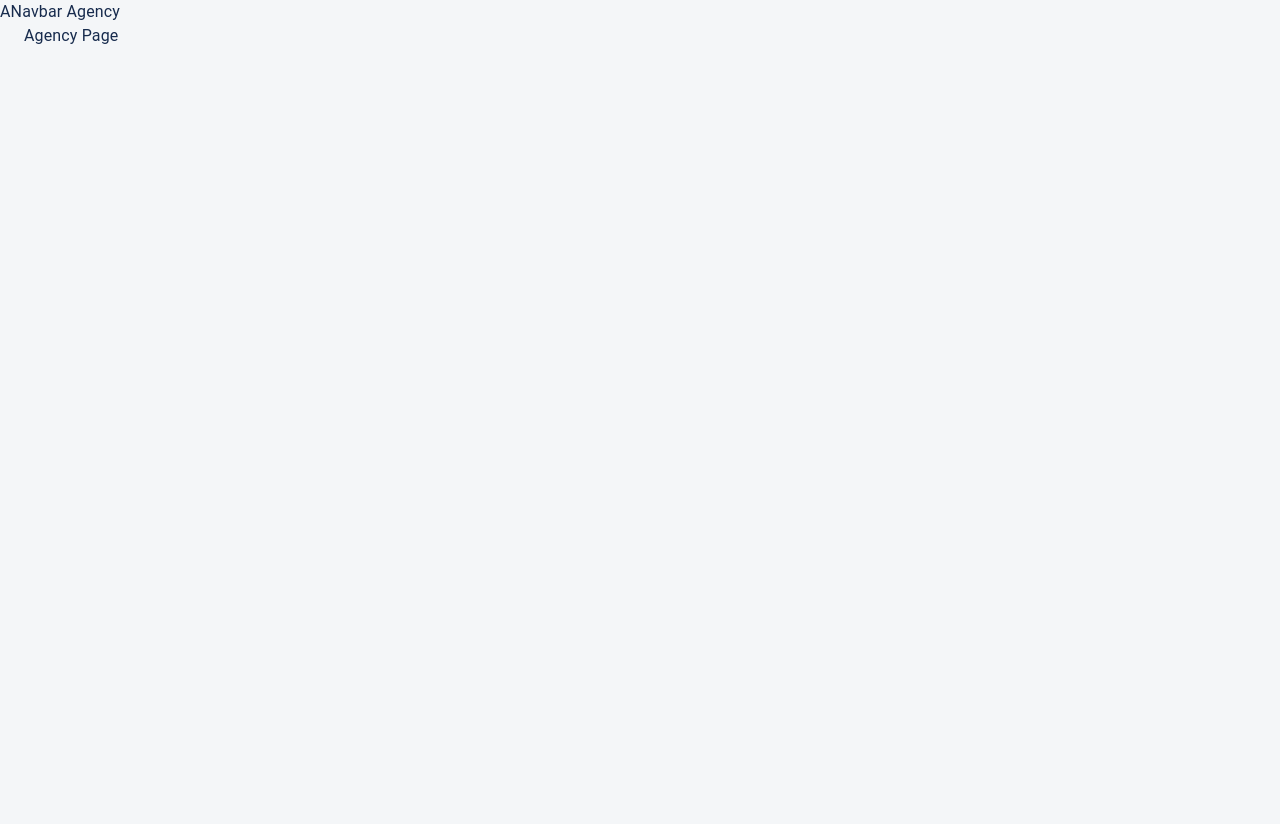
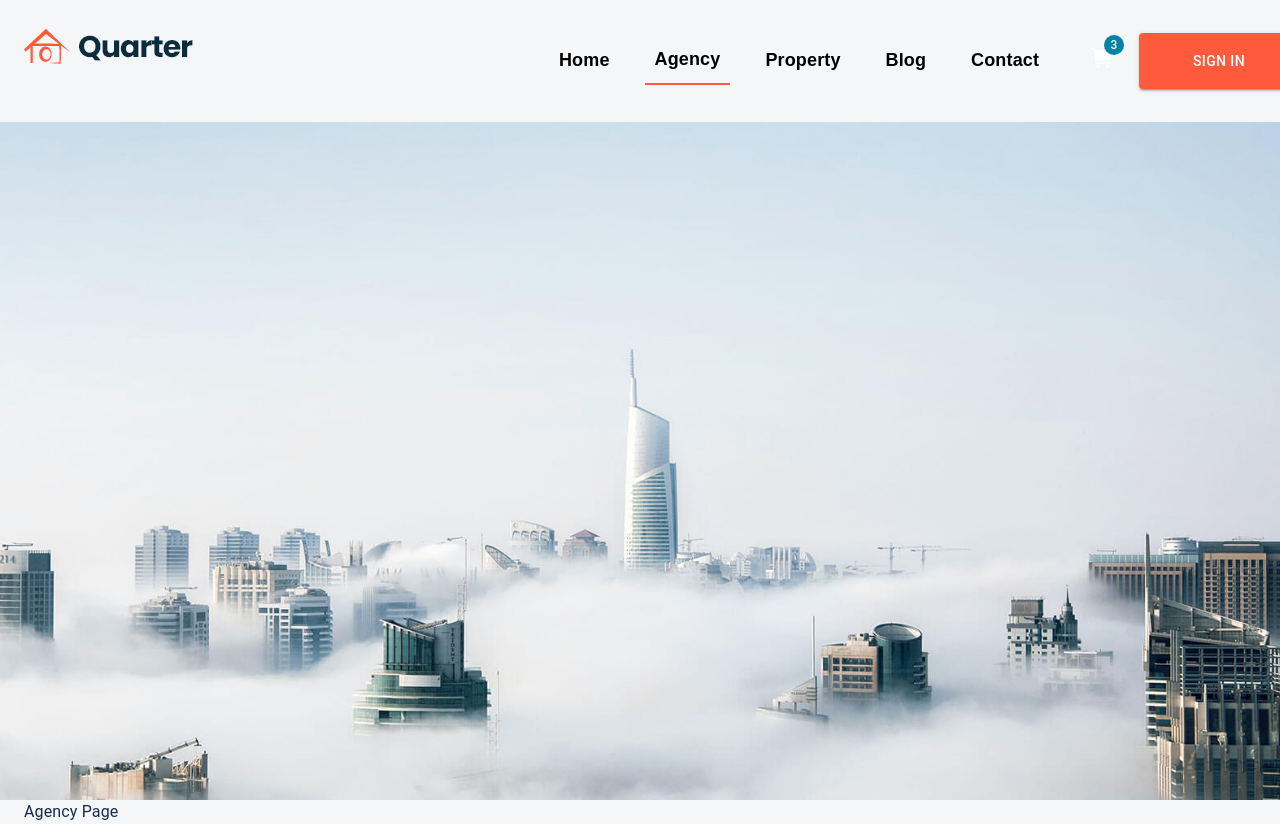
Before and after one commit to ortigaliev/maxestate-react, a React (Create React App) app: page / in a window 1280 px wide. Both pictures are taken after a click on the element "Agency". Before the commit the page ends 800 px from the top, so only its background shows below. Built offline with nearby package versions, Linux system fonts and the light colour scheme.

Commit message:
feat: Develop header and other pages routing logic

```diff
--- a/src/app/components/headers/agency.tsx
+++ b/src/app/components/headers/agency.tsx
@@ -1,7 +1,109 @@
+import {
+  Badge,
+  Box,
+  Button,
+  Container,
+  IconButton,
+  Stack,
+} from "@mui/material";
 import React from "react";
+import { NavLink } from "react-router-dom";
 
 export function NavbarAgency(props: any) {
   return (
-  <div>ANavbar Agency</div>
+    <div className="format_agency home_navbar">
+      <Container>
+        <Stack
+          flexDirection={"row"}
+          className="navbar_config agency_navbar_config"
+          justifyContent={"space-between"}
+        >
+          <Box>
+            <img src="/images/agency/logo_black.png" alt="Logo" />
+          </Box>
+          <Stack
+            className="navbar_links"
+            flexDirection={"row"}
+            justifyContent={"space-evenly"}
+            alignItems={"center"}
+          >
+            <Box
+              className="agency_hover-line hover-line"
+              onClick={props.setPath}
+            >
+              <NavLink to="/">Home</NavLink>
+            </Box>
+            <Box
+              className="agency_hover-line hover-line"
+              onClick={props.setPath}
+            >
+              <NavLink to="/agency" activeClassName="underline">
+                Agency
+              </NavLink>
+            </Box>
+            <Box
+              className="agency_hover-line hover-line"
+              onClick={props.setPath}
+            >
+              <NavLink to="/property" activeClassName="underline">
+                Property
+              </NavLink>
+            </Box>
+            <Box
+              className="agency_hover-line hover-line"
+              onClick={props.setPath}
+            >
+              <NavLink to="/blog" activeClassName="underline">
+                Blog
+              </NavLink>
+            </Box>
+            <Box
+              className="agency_hover-line hover-line"
+              onClick={props.setPath}
+            >
+              <NavLink to="/contact" activeClassName="underline">
+                Contact
+              </NavLink>
+            </Box>
+            {/* Shopping Cart  */}
+            <Box className="agency_hover-line hover-line ">
+              <IconButton
+                aria-label="cart"
+                id="basic-button"
+                aria-controls={undefined}
+                aria-haspopup="true"
+                aria-expanded={undefined}
+                //onClick={handleClick}
+              />
+              <Badge badgeContent={3} color="secondary">
+                <Box className="agency_hover-line_icon-box">
+                  <img
+                    className="agency_hover-line_icon"
+                    src="/images/home/shopping_cart.svg"
+                    alt="Shopping Cart"
+                  />
+                </Box>
+              </Badge>
+            </Box>
+            <Box>
+              <Button
+                className=" agency_hover-line hover-line"
+                variant="contained"
+                style={{
+                  width: "160px",
+                  height: "56px",
+                  backgroundColor: "#ff5a3c",
+                }}
+              >
+                SIGN IN
+              </Button>
+            </Box>
+          </Stack>
+        </Stack>
+      </Container>
+      <div className="format_agency_header">
+        <Box className="format_agency_img"></Box>
+      </div>
+    </div>
   );
 }
--- a/src/app/components/headers/others.tsx
+++ b/src/app/components/headers/others.tsx
@@ -1,5 +1,111 @@
+import {
+  Badge,
+  Box,
+  Button,
+  Container,
+  IconButton,
+  Stack,
+} from "@mui/material";
 import React from "react";
+import { NavLink } from "react-router-dom";
 
 export function NavbarOthers(props: any) {
-  return (<div>NavbarOthers</div>);
+  return (
+    <div className="format_others home_navbar">
+      <Container style={{ height: "116px" }}>
+        <Stack
+          flexDirection={"row"}
+          className="navbar_config others_navbar_config"
+          justifyContent={"space-between"}
+        >
+          <Box>
+            <img src="/images/agency/logo_black.png" alt="Logo" />
+          </Box>
+          <Stack
+            className="navbar_links"
+            flexDirection={"row"}
+            justifyContent={"space-evenly"}
+            alignItems={"center"}
+          >
+            <Box
+              className="others_hover-line hover-line"
+              onClick={props.setPath}
+            >
+              <NavLink to="/">Home</NavLink>
+            </Box>
+            <Box
+              className="others_hover-line hover-line"
+              onClick={props.setPath}
+            >
+              <NavLink to="/agency" activeClassName="underline">
+                Agency
+              </NavLink>
+            </Box>
+            <Box
+              className="agency_hover-line hover-line"
+              onClick={props.setPath}
+            >
+              <NavLink to="/property" activeClassName="underline">
+                Property
+              </NavLink>
+            </Box>
+            <Box
+              className="agency_hover-line hover-line"
+              onClick={props.setPath}
+            >
+              <NavLink to="/blog" activeClassName="underline">
+                Blog
+              </NavLink>
+            </Box>
+            <Box
+              className="agency_hover-line hover-line"
+              onClick={props.setPath}
+            >
+              <NavLink to="/contact" activeClassName="underline">
+                Contact
+              </NavLink>
+            </Box>
+            {/* Shopping Cart  */}
+            <Box className="others_hover-line hover-line ">
+              <IconButton
+                aria-label="cart"
+                id="basic-button"
+                aria-controls={undefined}
+                aria-haspopup="true"
+                aria-expanded={undefined}
+                //onClick={handleClick}
+              />
+              <Badge badgeContent={3} color="secondary">
+                <Box className="others_hover-line_icon-box">
+                  <img
+                    className="others_hover-line_icon"
+                    src="/images/home/shopping_cart.svg"
+                    alt="Shopping Cart"
+                  />
+                </Box>
+              </Badge>
+            </Box>
+            <Box>
+              <Button
+                className=" others_hover-line hover-line"
+                variant="contained"
+                style={{
+                  width: "160px",
+                  height: "56px",
+                  backgroundColor: "#ff5a3c",
+                }}
+              >
+                SIGN IN
+              </Button>
+            </Box>
+          </Stack>
+        </Stack>
+      </Container>
+      <div className="format_others_header">
+        <Box className="format_others_img">
+          {/* <img src="/images/home/others_bg.jpg" alt="" /> */}
+        </Box>
+      </div>
+    </div>
+  );
 }
--- a/src/css/navbar.css
+++ b/src/css/navbar.css
@@ -1,4 +1,5 @@
 .format {
+  background-image: url("../../public/images/home/home_bg.jpg");
   width: 1320px;
 }
 
@@ -7,7 +8,7 @@
   width: 100%;
   height: 773px;
   display: flex;
-  background-image: url("../../public/images/home/home_bg.jpg");
+
   background-size: cover;
   position: relative;
   overflow: hidden;
@@ -21,12 +22,15 @@
   height: 100%;
   background: rgba(7, 28, 31, 0.4);
 }
-
-.home_navbar .navbar_config {
+.navbar_config {
   width: 1300px;
   height: 72px;
   margin-top: 25px;
   margin-bottom: 25px;
+}
+
+.home_navbar .agency_navbar_config {
+  /* background-color: #fff; */
 }
 
 .home_navbar .navbar_links {
@@ -48,13 +52,13 @@
   color: #fff;
 }
 
-.home_navbar .underline {
+.underline {
   display: block;
   content: "";
   border-bottom: solid 2px #ff5a3c;
 }
 
-.home_navbar .hover-line::after {
+.hover-line::after {
   display: block;
   content: "";
   border-bottom: solid 2px #ff5a3c;
@@ -62,7 +66,7 @@
   transition: transform 250ms ease-in-out;
 }
 
-.home_navbar .hover-line:hover:after {
+.hover-line:hover:after {
   transform: scaleX(1);
 }
 
@@ -79,3 +83,72 @@
   color: #fff;
   background-color: #ff5a3c;
 }
+
+/* AGENCY PAGE */
+
+.format_agency {
+  display: flex;
+  flex-direction: column;
+  position: relative;
+  width: 100%;
+  height: 800px;
+  display: flex;
+}
+
+.format_agency_img {
+  position: relative;
+  width: 100%;
+  height: 800px;
+  display: flex;
+  background-image: url("../../public/images/home/agency_bg.jpg");
+  background-size: cover;
+  background-repeat: no-repeat;
+  overflow: hidden;
+  background-position: center;
+}
+
+.agency_hover-line a {
+  position: relative;
+  display: inline-block;
+  font-size: 18px;
+  padding: 10px 10px;
+  font-weight: 600;
+  font-family: "Nunito Sans", sans-serif;
+  color: #000;
+  text-decoration: none;
+}
+
+/* OTHERS PAGE */
+
+.format_others {
+  display: flex;
+  flex-direction: column;
+  position: relative;
+  width: 100%;
+  height: 442px;
+  display: flex;
+  background-color: #fff;
+}
+
+.format_others_img {
+  position: relative;
+  width: 100%;
+  height: 326px;
+  display: flex;
+  background-image: url("../../public/images/home/others_bg.jpg");
+  background-size: cover;
+  background-repeat: no-repeat;
+  overflow: hidden;
+  background-position: center;
+}
+
+.others_hover-line a {
+  position: relative;
+  display: inline-block;
+  font-size: 18px;
+  padding: 10px 10px;
+  font-weight: 600;
+  font-family: "Nunito Sans", sans-serif;
+  color: #000;
+  text-decoration: none;
+}
```
Also changed, not shown: public/images/agency/logo_black.png (added).
